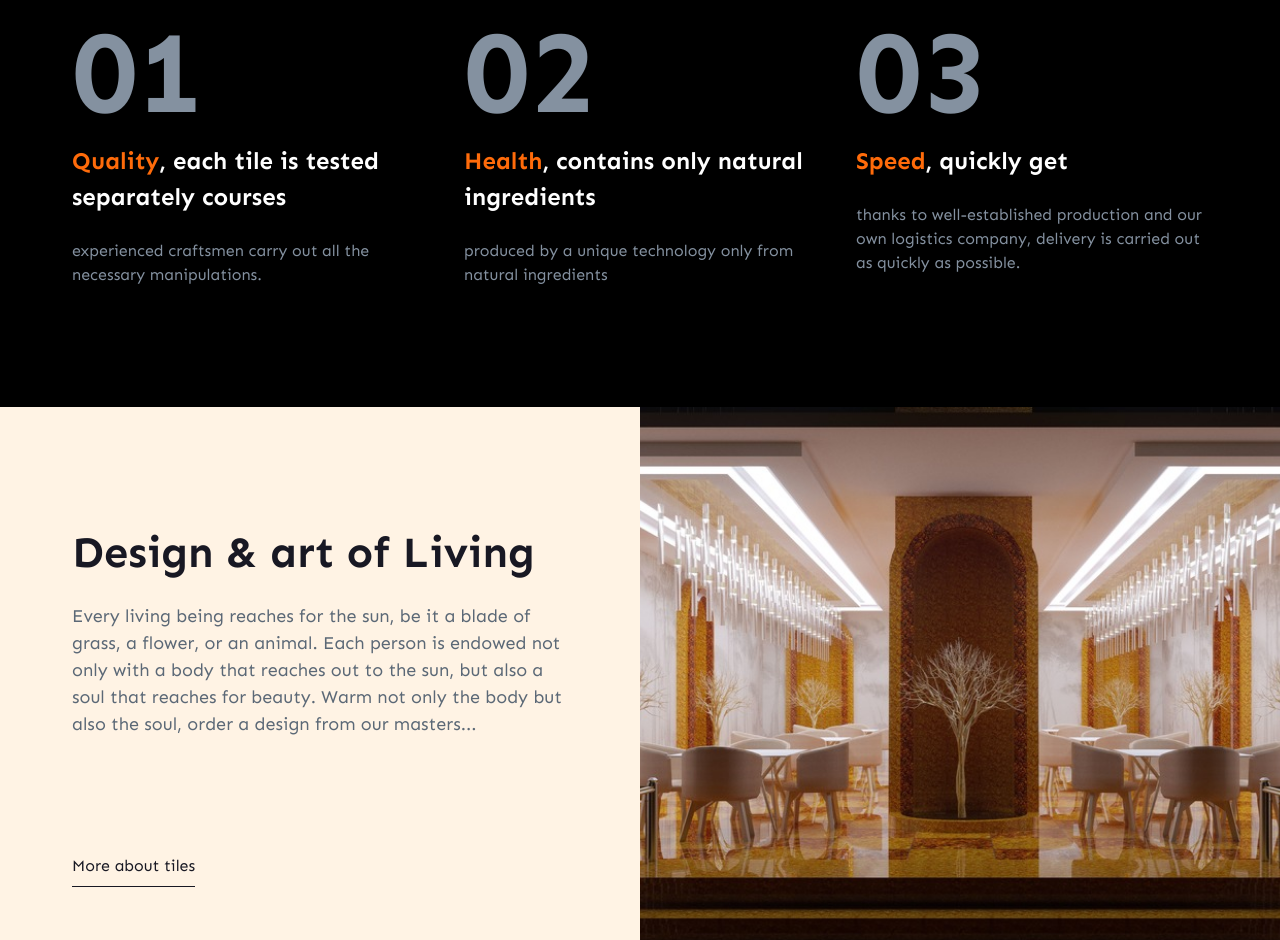
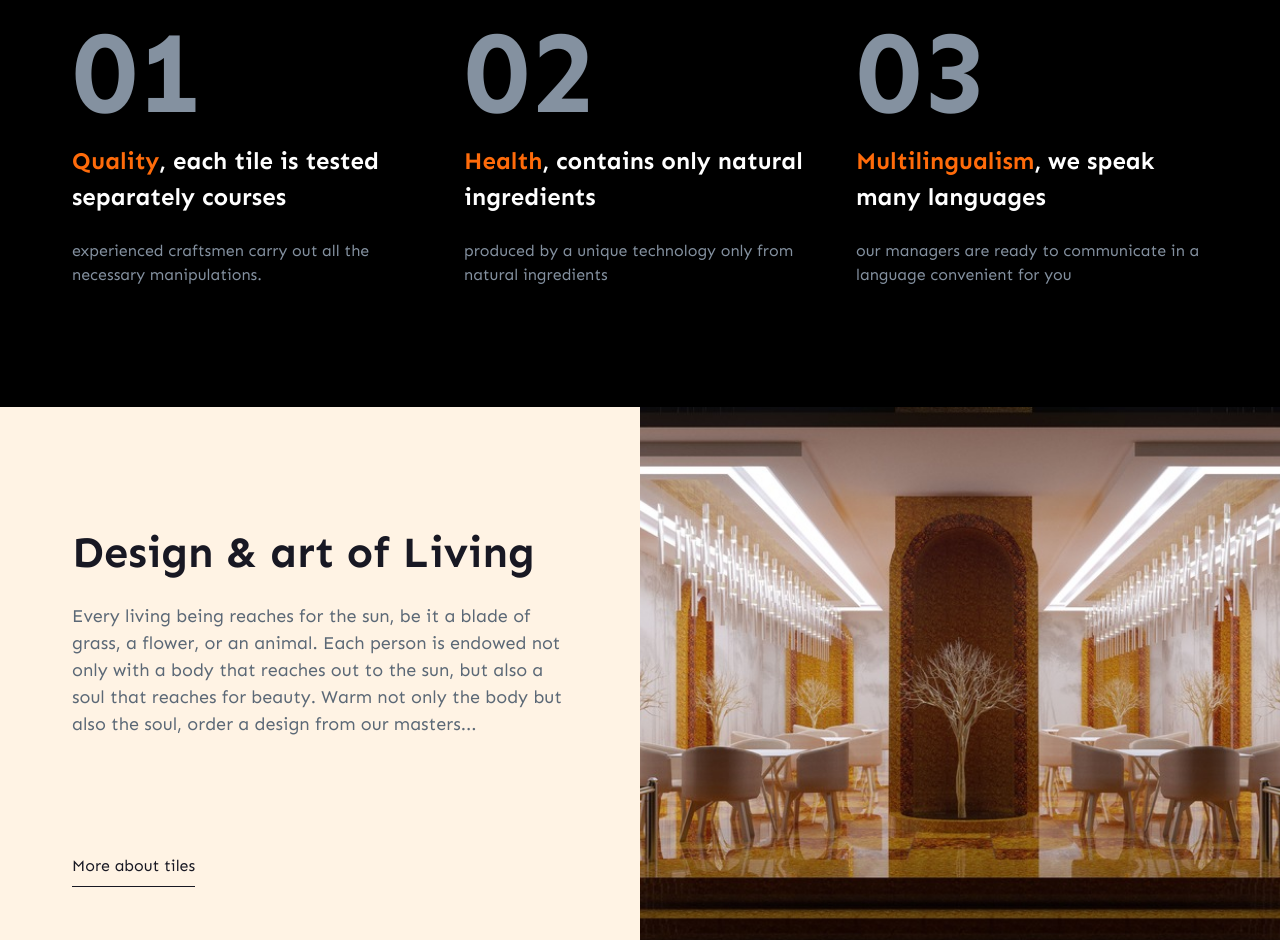
Before and after one commit to IvanBayern/amber-tiles, a plain HTML site: page index.html in a window 1280 px wide. Shown: the part 1233-2173 px from the top of the page. Drawn offline with nearby package versions, Linux system fonts and the light colour scheme; files whose address does not match are found by name.

Commit message:
add lang

```diff
--- a/index.html
+++ b/index.html
@@ -167,10 +167,10 @@
             >
               <strong class="experience__label">03</strong>
               <h3 class="experience__subtitle">
-                <span class="experience__subtitle--accent-secondary">Speed</span>, quickly get
+                <span class="experience__subtitle--accent-secondary">Multilingualism</span>, we speak many languages
               </h3>
               <p class="paragraph-16">
-                thanks to well-established production and our own logistics company, delivery is carried out as quickly as possible.
+                our managers are ready to communicate in a language convenient for you
               </p>
             </li>
           </ul>
```
